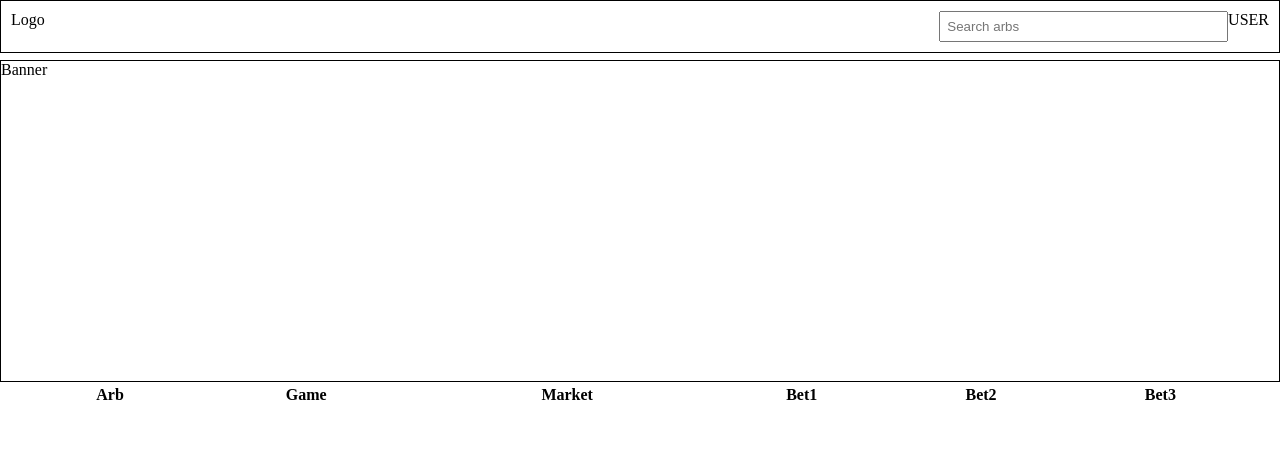
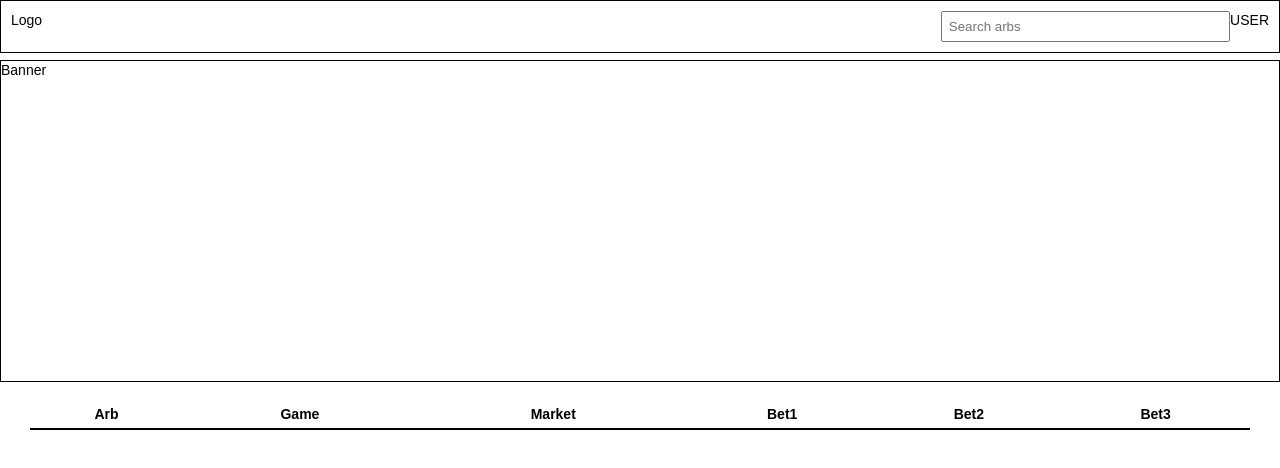
Before and after one commit to keithsimkin/Sports-Betting-Arbitrage, a React (Create React App) app in the folder frontend/: page / in a window 1280 px wide. Shown: the top 468 px of the page. Built offline with nearby package versions, Linux system fonts and the light colour scheme.

Commit message:
styling the card component

```diff
--- a/frontend/src/App.css
+++ b/frontend/src/App.css
@@ -3,3 +3,11 @@ html, body {
 	padding: 0px;
 	height: 100%;
 }
+body {
+	font-size: 14px;
+	line-height: 1.4285;
+}
+
+.container {
+	font-family: Arial;
+}
--- a/frontend/src/components/CardHolder/Card/Card.js
+++ b/frontend/src/components/CardHolder/Card/Card.js
@@ -19,18 +19,7 @@ const Card = ({ id, game, game_date, game_time, arb_combination, arb_received })
 	const gamesArray = extractGames("Ts Galaxy - Steenberg Utd")
 	return(
 		<div className="card">
-			<table>
-				<thead>
-					<tr>
-						<th>Arb</th>
-						<th>Game</th>
-						<th>Market</th>
-						<th>Bet1</th>
-						<th>Bet2</th>
-						<th>Bet3</th>
-					</tr>
-				</thead>
-			</table>
+
 		</div>
 	)
 };
--- a/frontend/src/components/CardHolder/Card/card.css
+++ b/frontend/src/components/CardHolder/Card/card.css
@@ -3,11 +3,3 @@
 	margin-top: 3px;
 	margin-bottom: 3px;
 }
-
-table {
-	width: 100%;
-	overflow: hidden;
-	background-color: transparent;
-	border-spacing: 0;
-	border-collapse: collapse;
-}
--- a/frontend/src/components/CardHolder/CardHolder.js
+++ b/frontend/src/components/CardHolder/CardHolder.js
@@ -5,6 +5,19 @@ import "./cardholder.css";
 const CardHolder = ({ arbGames }) => {
 	return(
 		<section className="cardholder">
+			<table>
+				<thead>
+					<tr>
+						<th>Arb</th>
+						<th>Game</th>
+						<th>Market</th>
+						<th>Bet1</th>
+						<th>Bet2</th>
+						<th>Bet3</th>
+					</tr>
+				</thead>
+			</table>
+			<div id="arbs_list_separator"></div>
 			<Card />
 		</section>
 	)
--- a/frontend/src/components/CardHolder/cardholder.css
+++ b/frontend/src/components/CardHolder/cardholder.css
@@ -1,6 +1,20 @@
 .cardholder {
 	padding-left: 30px;
 	padding-right: 30px;
+	padding-top: 20px;
 	margin-left: auto;
 	margin-right: auto;
 }
+
+table {
+	width: 100%;
+	overflow: hidden;
+	background-color: transparent;
+}
+
+#arbs_list_separator {
+	box-sizing: border-box;
+	color: rgb(51, 51, 51);
+	display: block;
+	border: 0.2px solid black;
+}
```
